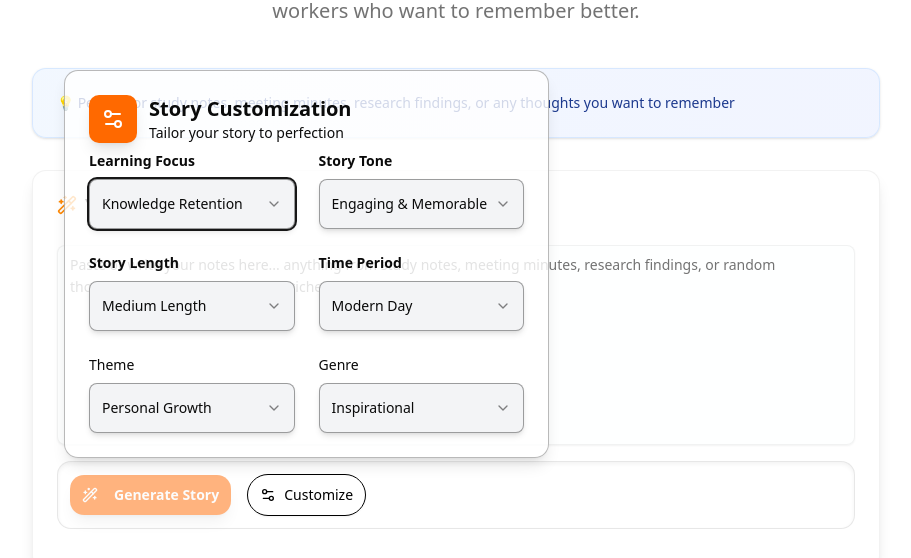
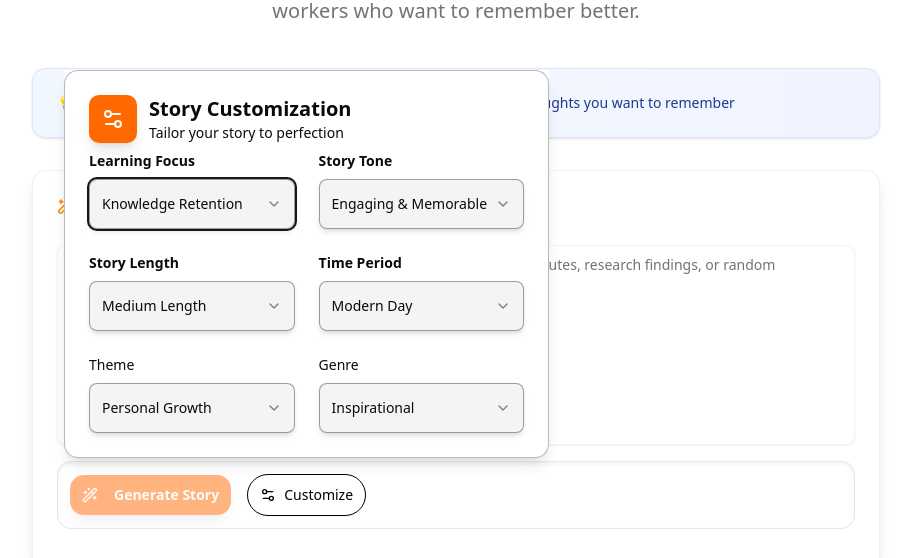
Before and after one commit to bhaskrr/loreverse, a Next.js app: page / in a window 1280 px wide. Both pictures are taken after a click on the button "Customize". Shown: the part 310-868 px from the top of the page, without its empty margins (184-1095 px from the left). Built offline with nearby package versions, Linux system fonts and the light colour scheme.

Commit message:
set popover background to white

```diff
--- a/src/components/StoryGenerator.tsx
+++ b/src/components/StoryGenerator.tsx
@@ -202,7 +202,7 @@ export function StoryGenerator() {
                   <span>Customize</span>
                 </Button>
               </PopoverTrigger>
-              <PopoverContent>
+              <PopoverContent className="bg-white">
                 <div className="relative bg-white/80 border border-primary/30 shadow-lg rounded-xl p-6 mt-2 mb-4 transition-all">
                   <div className="flex items-center gap-3 mb-2">
                     <div className="bg-orange-500 p-3 rounded-lg shadow-lg">
```
